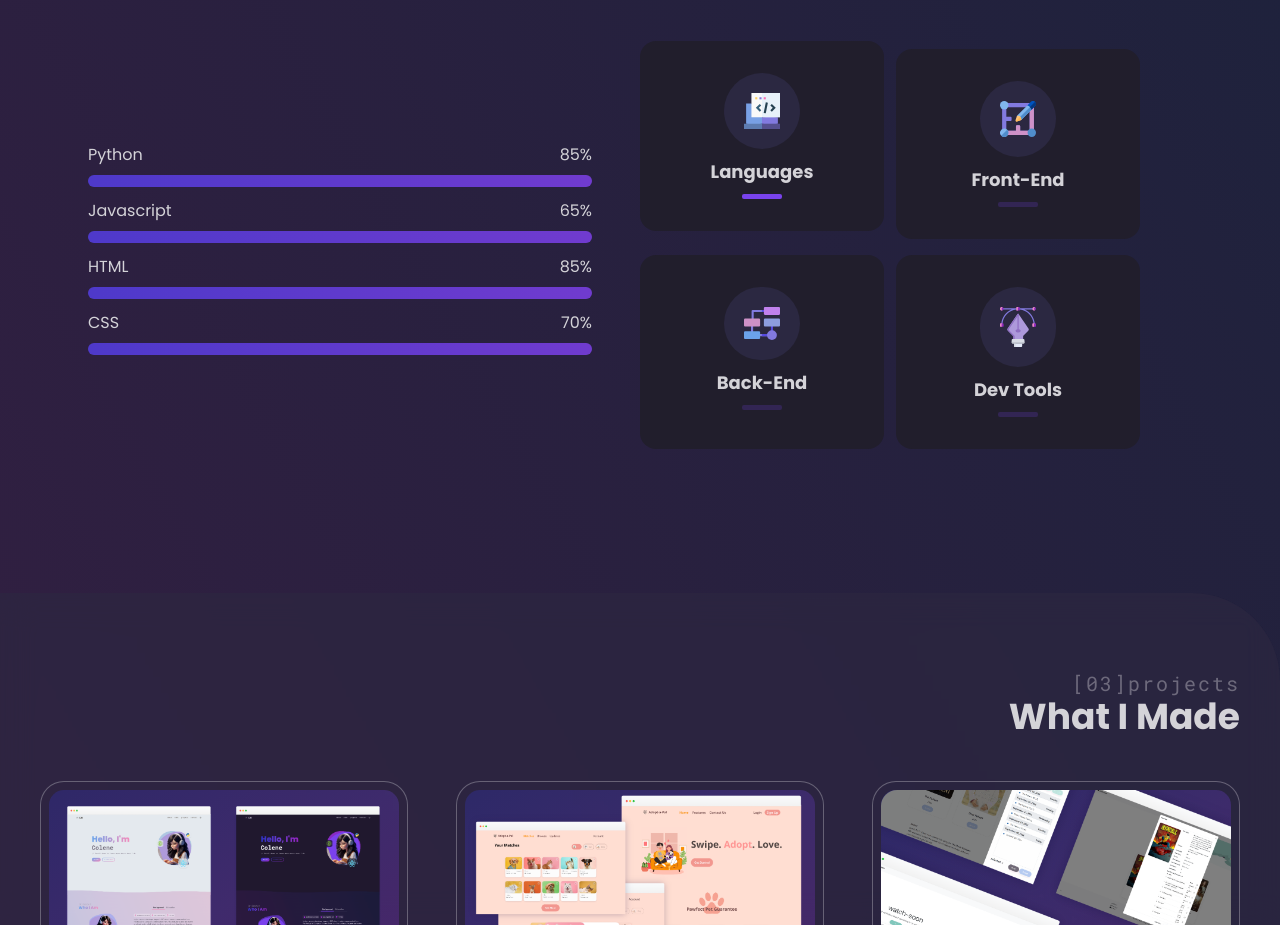
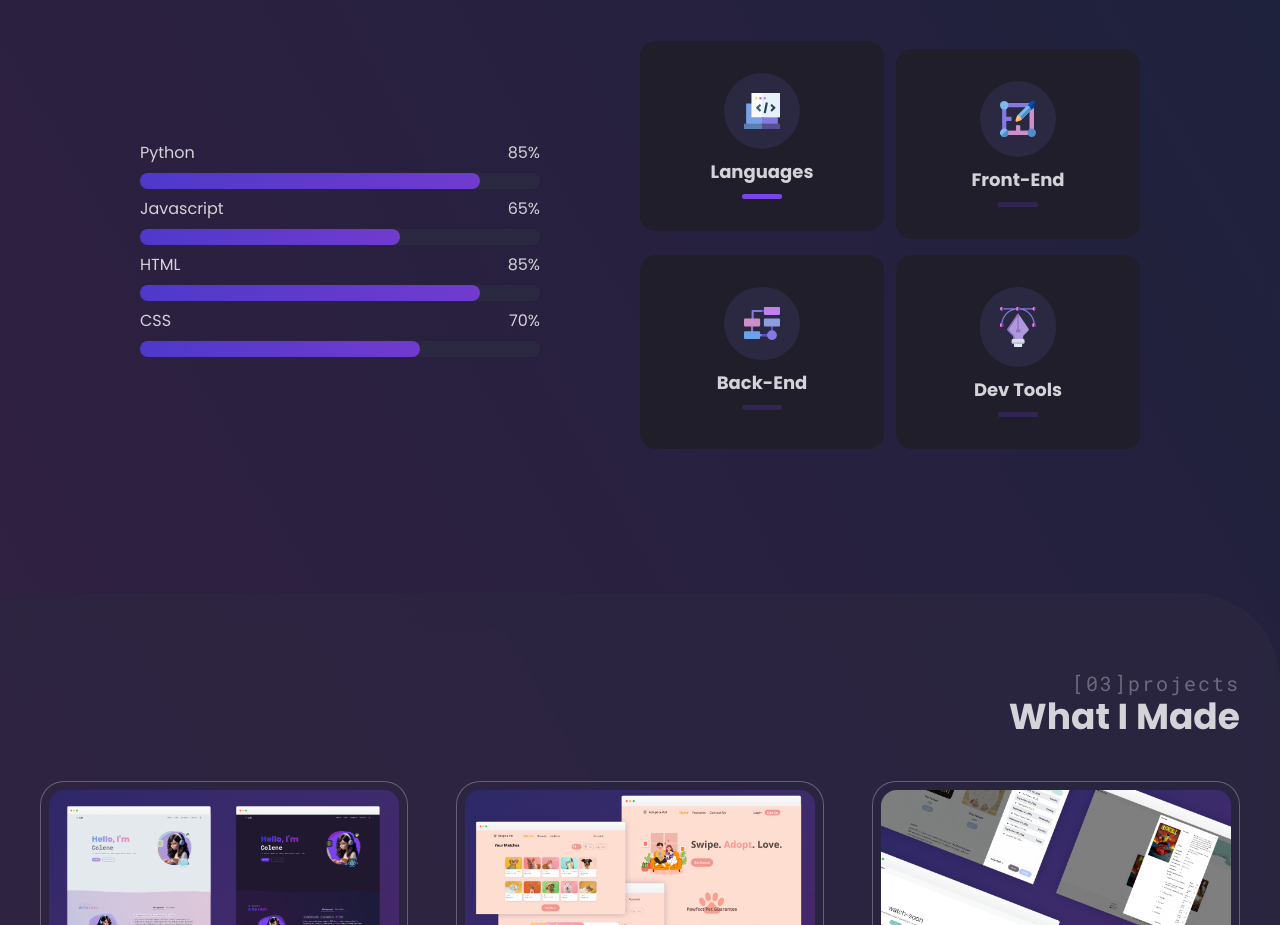
Before and after one commit to encarnac/portfolio, a React (Vite) app: page / in a window 1280 px wide. Shown: the part 1663-2588 px from the top of the page. Built offline with nearby package versions, Linux system fonts and the light colour scheme.

Commit message:
Saves state of tab as object. Fixed progress bar bug

```diff
--- a/src/components/SkillsSection.jsx
+++ b/src/components/SkillsSection.jsx
@@ -1,6 +1,6 @@
 import { useState, useTransition } from "react";
-
 import { motion, AnimatePresence } from "framer-motion";
+import SkillInfoCard from "./SkillInfoCard";
 import { SKILLS_DATA } from "../constants/SkillsData";
 
 const skillCard = {
@@ -23,13 +23,11 @@ const skillsContainer = {
 };
 
 const SkillsSection = () => {
-  const [tab, setTab] = useState("Languages");
+  const [tab, setTab] = useState(SKILLS_DATA[0]);
   const [isPending, startTransition] = useTransition();
 
   const selectTab = (nextTab) => {
-    startTransition(() => {
-      setTab(nextTab);
-    });
+    setTab(nextTab);
   };
 
   return (
@@ -51,53 +49,35 @@ const SkillsSection = () => {
         className="grid grid-cols-2 items-center md:grid-cols-12"
       >
         {/* SKILLS CONTENT */}
-        <div className="col-span-6">
-          {" "}
-          {/* <AnimatePresence mode="wait"> */}
-          <div
-            // key={tab}
-            // initial={{ y: -25, opacity: 0 }}
-            // animate={{ y: 0, opacity: 1 }}
-            // exit={{ y: 25, opacity: 0 }}
-            // transition={{ duration: 0.2 }}
-            className="space-y-3 py-4 text-[#5b5662] dark:text-[#D4D3D8] sm:px-12"
+        <div className="col-span-full md:col-span-4 md:col-end-6">
+          <motion.div
+            key={tab}
+            initial={{ y: -25, opacity: 0 }}
+            animate={{ y: 0, opacity: 1 }}
+            transition={{ duration: 0.6 }}
+            className="space-y-4 py-4 text-[#5b5662] dark:text-[#D4D3D8]"
           >
-            {SKILLS_DATA.find((t) => t.category === tab).tools.map(
-              (skill, index) => (
-                <div className="space-y-2">
-                  <div className="flex flex-row justify-between">
-                    <p>{skill.name}</p>
-                    <p>{skill.percentage}</p>
-                  </div>
-                  <div className="h-3 w-full rounded-xl bg-[#CED7E5] dark:bg-[#2B2841]">
-                    <div
-                      className={`h-3 w-[${skill.percentage}] rounded-xl bg-gradient-to-r transition-all duration-300 ease-in-out from-[#A09AD8] to-[#CD94CA] dark:from-[#4E39CA] dark:to-[#703BCF]`}
-                    ></div>
-                  </div>
-                </div>
-              )
-            )}
-          </div>
-          {/* </AnimatePresence> */}
+            <SkillInfoCard tools={tab.tools} />
+          </motion.div>
         </div>
 
         {/* SKILLS TABS */}
         <div className="col-span-full mt-6 grid grid-cols-2 items-start justify-items-start gap-x-3 gap-y-4 sm:mt-0 md:col-span-5 md:col-end-12">
           {SKILLS_DATA.map((skill, index) => (
             <motion.div
-              onClick={() => selectTab(skill.category)}
+              onClick={() => selectTab(skill)}
               key={index}
               transition={{ type: "spring", stiffness: 50 }}
               variants={skillCard}
               className={`${
-                tab === skill.category
+                tab === skill
                   ? "before:opacity-100 before:-translate-y-2 "
                   : "before:opacity-0"
               } relative cursor-pointer h-full w-full backdrop-blur-none before:absolute before:-bottom-[.3rem] before:-left-[.3rem] before:z-[-1] before:h-full before:w-full before:rounded-xl before:bg-gradient-to-br before:from-[#68A3EB] before:to-[#F38BBB] before:transition before:duration-300 hover:before:-translate-y-2 before:hover:opacity-100 before:hover:duration-300 before:dark:from-[#3034C2] before:dark:via-[#6A3DD1] before:dark:to-[#9329BE] md:before:rounded-2xl`}
             >
               <div
                 className={`${
-                  tab === skill.category ? "-translate-y-2 " : ""
+                  tab === skill ? "-translate-y-2 " : ""
                 } flex h-full flex-col items-center justify-start gap-y-1 rounded-xl bg-[#E3E8EE] px-0 py-3 transition duration-300 hover:-translate-y-2 hover:duration-300 dark:bg-[#211e2c] md:gap-y-2 md:rounded-2xl xl:py-8`}
               >
                 <div className="mb-px rounded-full bg-[#cfd7e5] p-3 dark:bg-[#2b2841] lg:p-5">
@@ -108,7 +88,7 @@ const SkillsSection = () => {
                 </h4>
                 <span
                   className={`${
-                    tab === skill.category
+                    tab === skill
                       ? "bg-[#AD99DB] dark:bg-[#7943ED]"
                       : "bg-[#AD99DB]/30 dark:bg-[#7943ED]/20"
                   } h-[.3rem] transition duration-100 ease-in w-10 rounded-sm md:mt-0`}
```
